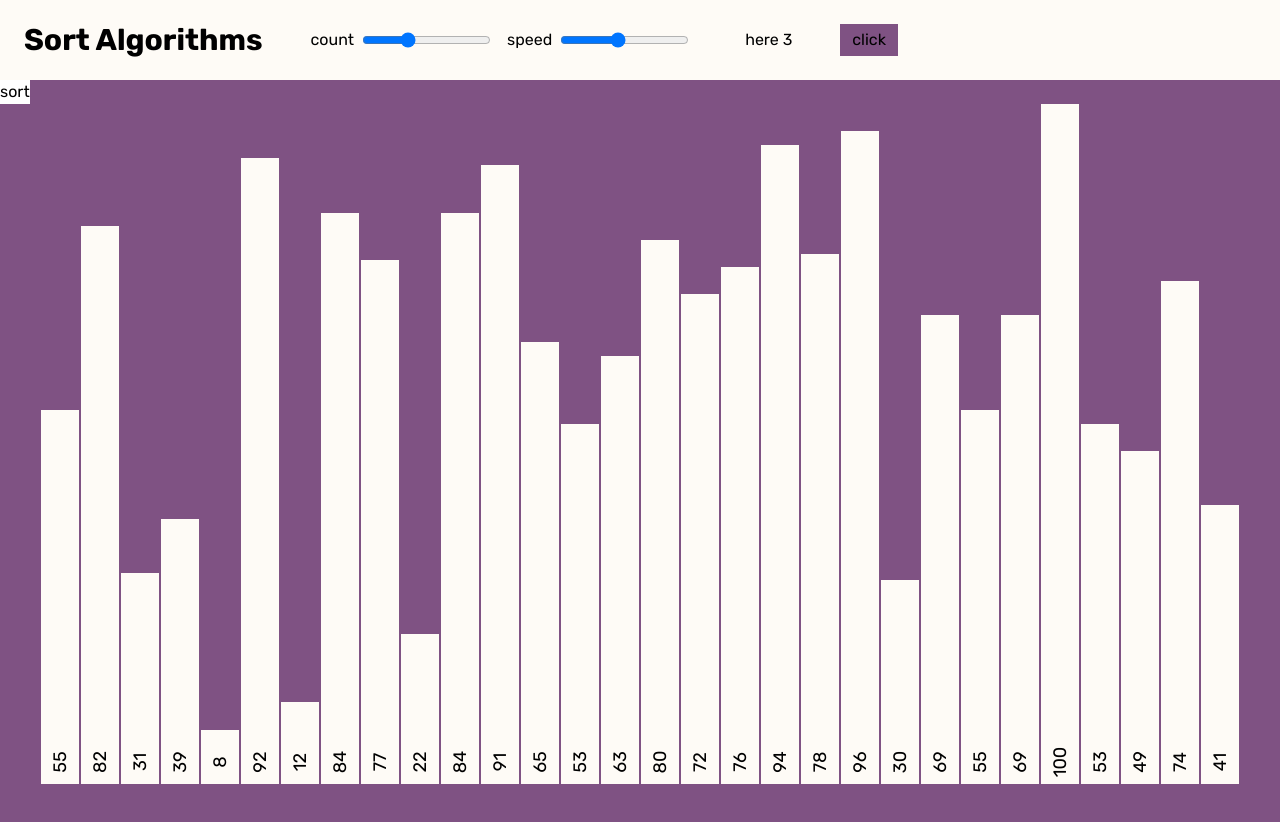
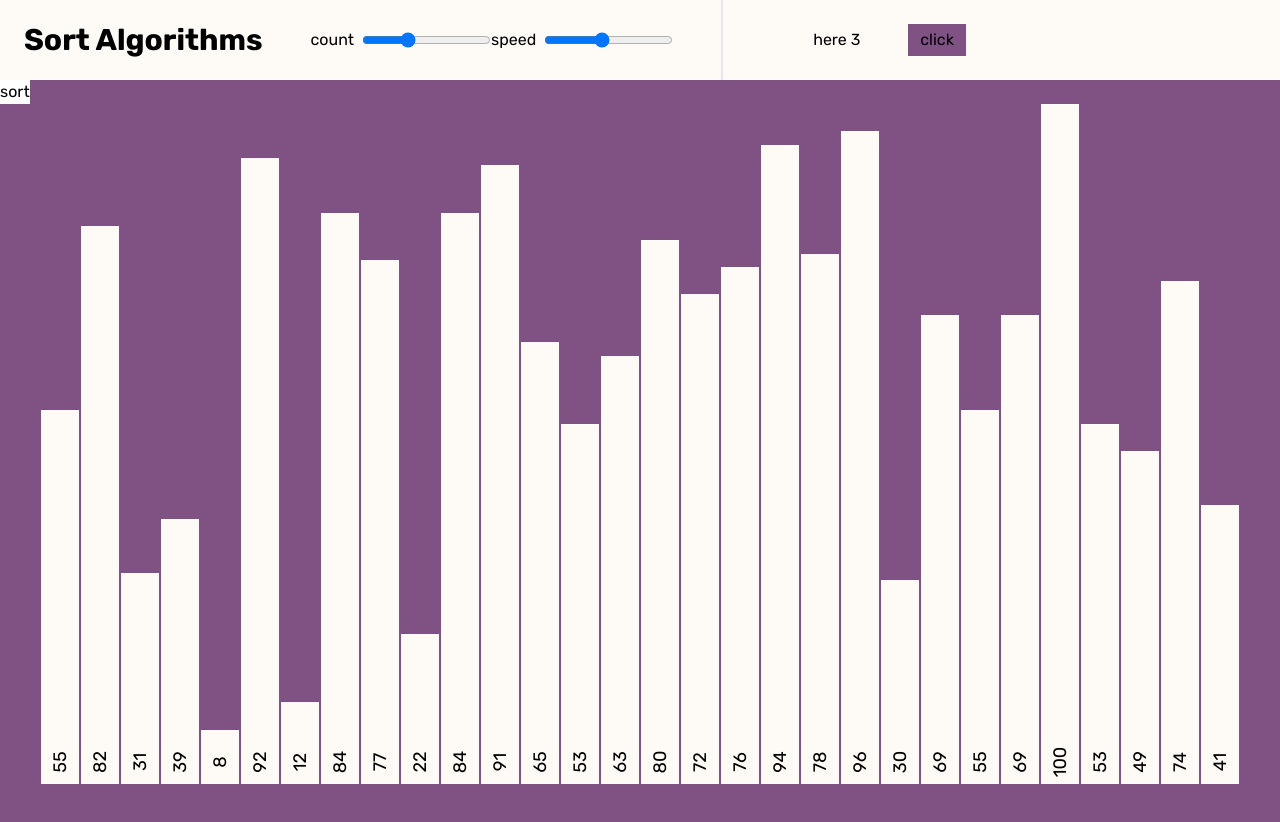
Before and after one commit to atilagulers/sort-visualizer, a React (Create React App) app: page / in a window 1280 px wide. Shown: the top 822 px of the page. Built offline with nearby package versions, Linux system fonts and the light colour scheme.

Commit message:
added navbar seperator

```diff
--- a/src/components/Navbar/Navbar.js
+++ b/src/components/Navbar/Navbar.js
@@ -28,8 +28,8 @@ function Navbar() {
         <h1 className="text-3xl font-bold">Sort Algorithms</h1>
       </div>
 
-      <div className="flex">
-        <div className="nav-item">
+      <div className="px-2 h-full flex items-center">
+        <div>
           <Range
             handleChange={handleChangeColWidth}
             defaultValue={state.colWidth}
@@ -39,7 +39,7 @@ function Navbar() {
             label={'count'}
           />
         </div>
-        <div className="nav-item">
+        <div>
           <Range
             handleChange={handleChangeSpeed}
             defaultValue={state.speed}
@@ -51,7 +51,13 @@ function Navbar() {
         </div>
       </div>
 
-      <div className="nav-item">here 3</div>
+      <div className="seperator w-[1px] h-full border"></div>
+
+      <div className="border-r-2 border-r-indigo-400"> </div>
+
+      <div className="nav-item">
+        <div>here 3</div>
+      </div>
 
       <div>
         <button className="btn" onClick={toggleTheme}>
--- a/src/components/Navbar/Navbar.style.css
+++ b/src/components/Navbar/Navbar.style.css
@@ -1,6 +1,7 @@
 .nav-item {
-  @apply px-2;
+  @apply px-2  h-full flex place-items-center hover:bg-primary hover:text-white;
 }
+
 /*hover:border-b-2 hover:border-primary;*/
 
 /*.nav-item__dropdown {
```
